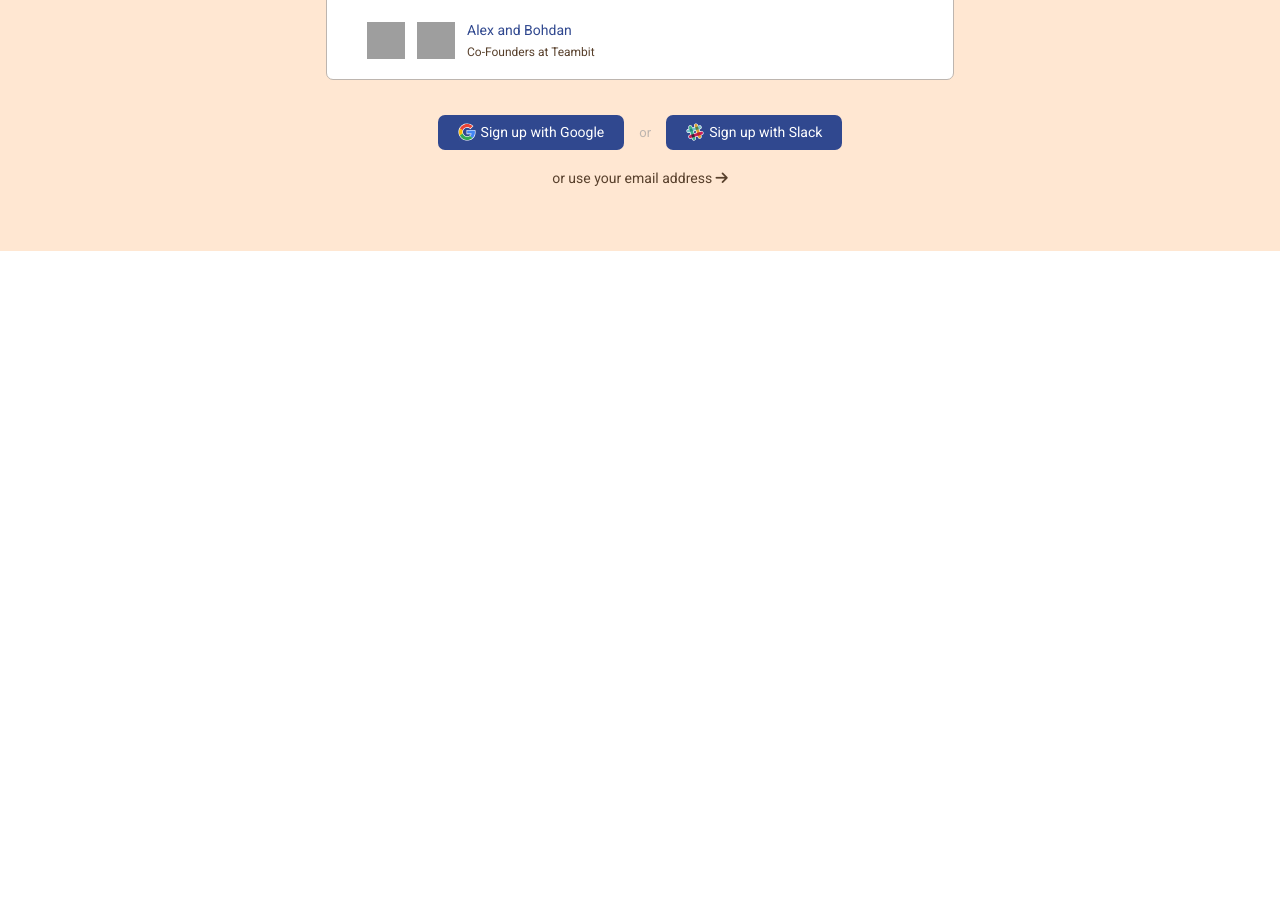
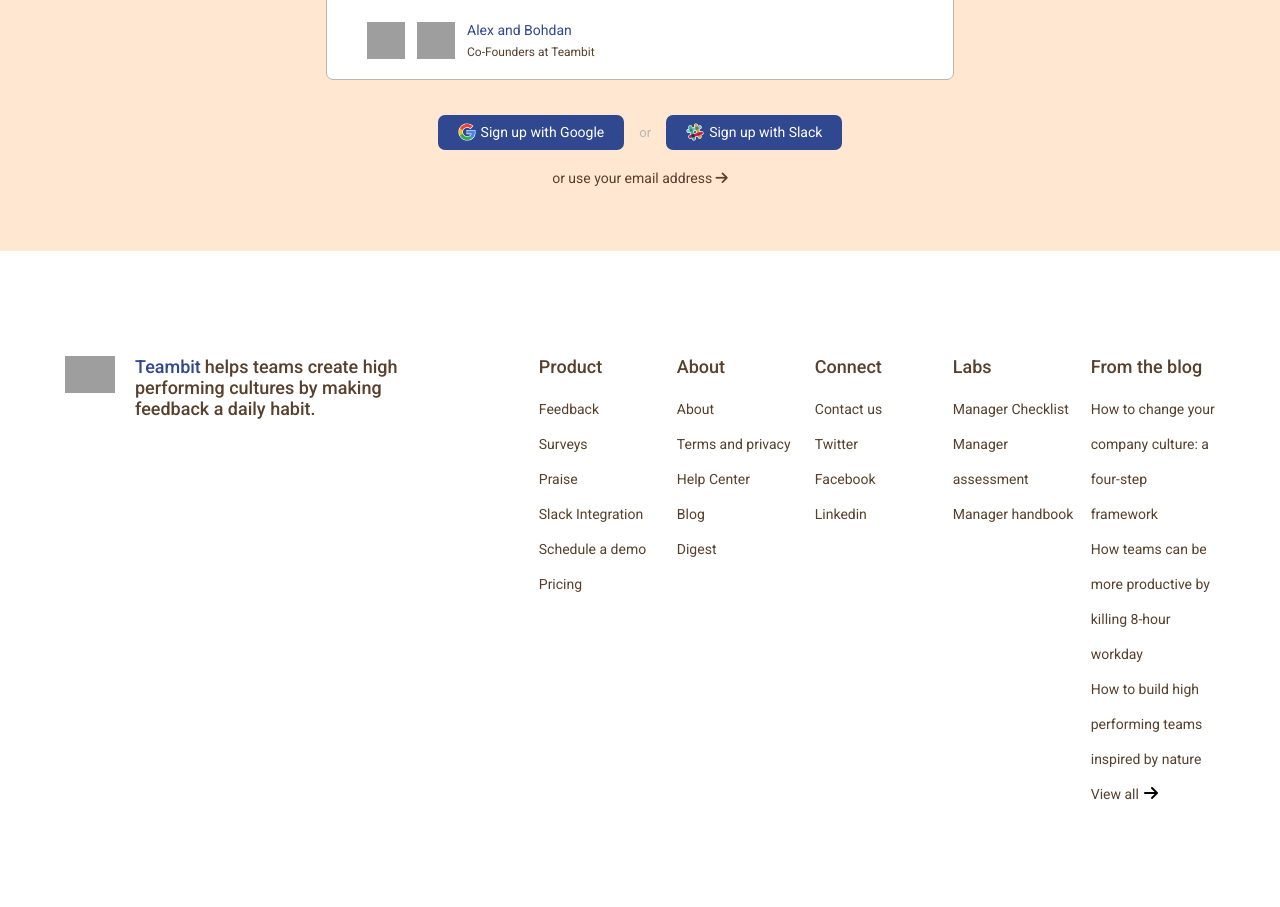
Before and after one commit to GianluigiVitale/node-sass-teambit, a website: page index.html in a window 1280 px wide. Shown: the part 5801-6708 px from the top of the page. Before the commit the page ends 6052 px from the top, so only its background shows below. Drawn offline with nearby package versions, Linux system fonts and the light colour scheme; grey boxes are pictures that could not be loaded.

Commit message:
Footer + Responsive

```diff
--- a/index.html
+++ b/index.html
@@ -314,7 +314,68 @@
                 <i class="fas fa-arrow-right"></i>
             </a>
         </section>
-
+        <footer class="container">
+            <div class="footer-content">
+                <div class="text-img-footer">
+                    <div class="img-footer">
+                        <img src="https://teambit.io/wp-content/themes/teambeat/img/logo-small.svg">
+                    </div>
+                    <div class="link-text-footer">
+                        <a href="#">Teambit</a>
+                        <span>helps teams create high performing cultures by making feedback a daily habit.</span>
+                    </div>
+                </div>
+                <div class="links">
+                    <div class="links-column-product">
+                        <p>Product</p>
+                        <ul>
+                            <li><a href="#">Feedback</a></li>
+                            <li><a href="#">Surveys</a></li>
+                            <li><a href="#">Praise</a></li>
+                            <li><a href="#">Slack Integration</a></li>
+                            <li><a href="#">Schedule a demo</a></li>
+                            <li><a href="#">Pricing</a></li>
+                        </ul>
+                    </div>
+                    <div class="links-column-about">
+                        <p>About</p>
+                        <ul>
+                            <li><a href="#">About</a></li>
+                            <li><a href="#">Terms and privacy</a></li>
+                            <li><a href="#">Help Center</a></li>
+                            <li><a href="#">Blog</a></li>
+                            <li><a href="#">Digest</a></li>
+                        </ul>
+                    </div>
+                    <div class="links-column-connect">
+                        <p>Connect</p>
+                        <ul>
+                            <li><a href="#">Contact us</a></li>
+                            <li><a href="#">Twitter</a></li>
+                            <li><a href="#">Facebook</a></li>
+                            <li><a href="#">Linkedin</a></li>
+                        </ul>
+                    </div>
+                    <div class="links-column-Labs">
+                        <p>Labs</p>
+                        <ul>
+                            <li><a href="#">Manager Checklist</a></li>
+                            <li><a href="#">Manager assessment</a></li>
+                            <li><a href="#">Manager handbook</a></li>
+                        </ul>
+                    </div>
+                    <div class="links-column-blog">
+                        <p>From the blog</p>
+                        <ul>
+                            <li><a href="#">How to change your company culture: a four-step framework</a></li>
+                            <li><a href="#">How teams can be more productive by killing 8-hour workday</a></li>
+                            <li><a href="#">How to build high performing teams inspired by nature</a></li>
+                            <li><a href="#">View all</a><i class="fas fa-arrow-right"></i></li>
+                        </ul>
+                    </div>
+                </div>
+            </div>
+        </footer>
         <script src="dist/main.js" charset="utf-8"></script>
     </body>
 </html>
--- a/src/css/partials/_common.scss
+++ b/src/css/partials/_common.scss
@@ -12,6 +12,10 @@
 
 i {
     cursor: pointer;
+}
+
+li {
+    list-style: none;
 }
 
 .container {
--- a/src/css/partials/_footer.scss
+++ b/src/css/partials/_footer.scss
@@ -0,0 +1,67 @@
+footer.container {
+    width: 95%;
+    padding-bottom: 40px;
+}
+
+.footer-content {
+    @include flex-justify(space-between);
+    padding: 105px 25px 55px 25px;
+}
+
+.text-img-footer {
+    display: flex;
+    width: 32%;
+    padding-bottom: 40px;
+
+    img {
+        align-self: flex-start;
+        width: 50px;
+        margin-right: 20px;
+    }
+}
+
+.link-text-footer {
+    a {
+        @include color-fontSize-fontWeight($secondary-color, 18px, 500);
+    }
+
+    span {
+        @include color-fontSize-fontWeight($primary-color, 18px, 500);
+    }
+}
+
+.links {
+    display: flex;
+    width: 60%;
+}
+
+[class^="links-column"] {
+    width: 18%;
+    margin-left: 2%;
+
+    & > p {
+        @include color-fontSize-fontWeight($primary-color, 18px, 500);
+        padding-bottom: 15px;
+    }
+
+    a {
+        @include color-fontSize($primary-color, 14px);
+        line-height: 35px;
+
+        &:hover {
+            color: $secondary-color;
+            transition: color 0.15s linear;
+        }
+    }
+
+    i {
+        padding-left: 5px;
+    }
+}
+
+
+
+
+
+
+//
--- a/src/css/partials/_header.scss
+++ b/src/css/partials/_header.scss
@@ -1,5 +1,4 @@
 .cookies {
-    // display: none; // da rimuovere
     @include fixed-element(bottom, 9998);
     background-color: $background-color;
     @include border-1px-solid(border-top, $third-color);
--- a/src/css/partials/_media-query.scss
+++ b/src/css/partials/_media-query.scss
@@ -54,8 +54,36 @@
     }
 }
 
+@media screen and (max-width: 992px) {
+
+    /* media query footer */
+    footer.container {
+        width: 100%;
+    }
+
+    .footer-content {
+        flex-direction: column;
+    }
+
+    .text-img-footer {
+        width: 100%;
+    }
+
+    .links {
+        width: 100%;
+        flex-wrap: wrap;
+        margin-top: 25px;
+    }
+
+    [class^="links-column"] {
+        width: 45%;
+        margin: 25px 5% 0 0;
+    }
+}
+
 @media screen and (max-width: 768px) {
 
+    /* media query header */
     .container-full-width {
         @include border-1px-solid(border-bottom, $third-color);
 
@@ -72,6 +100,7 @@
         }
     }
 
+    /* media query prima sezione introduttiva */
     .navbar-signup {
         display: none;
     }
@@ -93,18 +122,16 @@
             @include flex-justify(center);
         }
     }
-}
 
-@media screen and (min-width: 769px) {
-
+    /* media query seconda sezione */
     .row-images {
-        @include flex-justify(space-between);
-        width: 100%;
-        max-width: 860px;
+        display: block;
     }
 }
 
 @media screen and (max-width: 576px) {
+
+    /* media query quarta sezione recensione teambit */
     .btn-section4 {
         flex-direction: column;
         width: 100%;
@@ -119,3 +146,12 @@
         }
     }
 }
+
+@media screen and (max-width: 379px) {
+
+    /* media query footer */
+    [class^="links-column"] {
+        width: 100%;
+        margin-top: 25px;
+    }
+}
--- a/src/css/partials/_teambit-solution-sec(2).scss
+++ b/src/css/partials/_teambit-solution-sec(2).scss
@@ -41,6 +41,12 @@
     }
 }
 
+.row-images {
+    @include flex-justify(space-between);
+    width: 100%;
+    max-width: 860px;
+}
+
 .teambit-solution {
     span {
         @include color-fontSize-fontWeight($primary-color, 26px, 500);
```
Also changed, not shown: src/css/style.scss (+4 -6 lines), dist/style.css.
